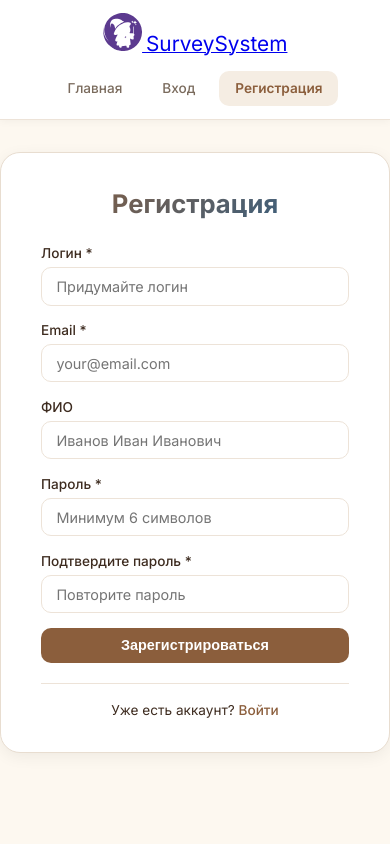
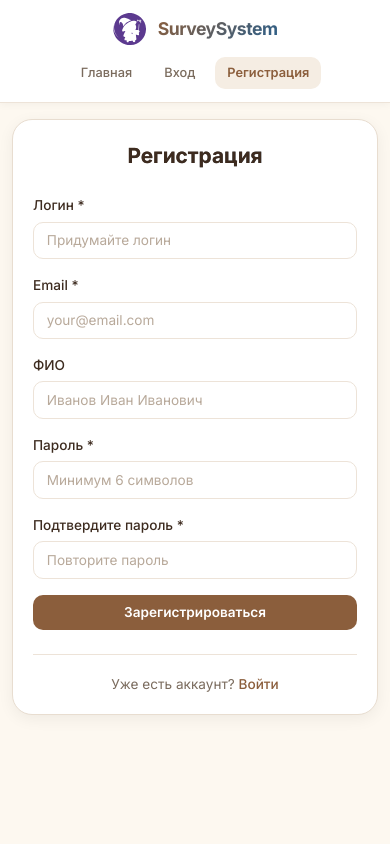
Before and after one commit to Ekaterina4567/survey-system, a Flask app: page /register_page in a window 390 px wide. Run offline with Flask 3, Linux system fonts and the light colour scheme; some libraries are stand-ins or nearby versions.

Commit message:
Update register.html

```diff
--- a/templates/register.html
+++ b/templates/register.html
@@ -7,76 +7,284 @@
     <link rel="stylesheet" href="/static/style.css">
     <link href="https://fonts.googleapis.com/css2?family=Inter:wght@400;500;600;700;800&display=swap" rel="stylesheet">
     <style>
+        /* Общие стили как на главной */
+        * {
+            margin: 0;
+            padding: 0;
+            box-sizing: border-box;
+        }
+
+        body {
+            font-family: 'Inter', -apple-system, BlinkMacSystemFont, 'Segoe UI', sans-serif;
+            background: #FDF8F0;
+            color: #3D2B1F;
+            line-height: 1.5;
+            font-size: 14px;
+            min-height: 100vh;
+        }
+
+        /* Навигация как на главной */
+        .navbar {
+            display: flex;
+            justify-content: space-between;
+            align-items: center;
+            background: #FFFFFF;
+            padding: 0.8rem 2.5rem;
+            border-bottom: 1px solid #EDE3D8;
+            position: sticky;
+            top: 0;
+            z-index: 100;
+            box-shadow: 0 2px 8px rgba(0,0,0,0.04);
+        }
+
+        .logo-link {
+            display: flex;
+            align-items: center;
+            gap: 12px;
+            text-decoration: none;
+            transition: opacity 0.2s ease;
+        }
+
+        .logo-link:hover {
+            opacity: 0.85;
+        }
+
+        .logo-img {
+            height: 38px;
+            width: auto;
+            display: block;
+            object-fit: contain;
+        }
+
+        .logo-text {
+            font-size: 1.3rem;
+            font-weight: 700;
+            background: linear-gradient(135deg, #8B5E3C 0%, #2C5F8A 100%);
+            -webkit-background-clip: text;
+            background-clip: text;
+            color: transparent;
+            letter-spacing: -0.5px;
+        }
+
+        .nav-links {
+            display: flex;
+            gap: 1rem;
+        }
+
+        .nav-links a {
+            padding: 0.5rem 1rem;
+            text-decoration: none;
+            color: #7A6B5D;
+            font-weight: 500;
+            font-size: 0.9rem;
+            transition: all 0.2s;
+            border-radius: 10px;
+        }
+
+        .nav-links a:hover {
+            color: #8B5E3C;
+            background: #F5EDE3;
+        }
+
+        .nav-links a.active {
+            color: #8B5E3C;
+            background: #F5EDE3;
+            font-weight: 600;
+        }
+
+        /* Контейнер регистрации */
         .auth-container {
             max-width: 440px;
-            margin: 2rem auto;
-            padding: 2rem 2.5rem;
-            background: var(--bg-card);
-            border-radius: var(--radius-lg);
-            border: 1px solid var(--border-card);
-            box-shadow: var(--shadow-md);
+            margin: 2.5rem auto;
+            padding: 2.5rem;
+            background: #FFFFFF;
+            border-radius: 20px;
+            border: 1px solid #E8DDD0;
+            box-shadow: 0 4px 16px rgba(0,0,0,0.06);
         }
 
         .auth-container h1 {
             font-size: 1.6rem;
-            margin-bottom: 1.25rem;
+            font-weight: 700;
             text-align: center;
-            font-weight: 700;
+            margin-bottom: 1.5rem;
+            color: #3D2B1F;
         }
 
-        .auth-container .form-group {
-            margin-bottom: 0.9rem;
+        .auth-container h1 span {
+            background: linear-gradient(135deg, #8B5E3C 0%, #2C5F8A 100%);
+            -webkit-background-clip: text;
+            background-clip: text;
+            color: transparent;
         }
 
-        .auth-container .form-group label {
-            font-size: 0.85rem;
-            margin-bottom: 0.25rem;
-            font-weight: 500;
-            color: var(--text-primary);
+        .form-group {
+            margin-bottom: 1rem;
         }
 
-        .auth-container .form-group input {
-            padding: 0.6rem 0.9rem;
-            font-size: 0.9rem;
-            border-radius: var(--radius-sm);
+        .form-group label {
+            display: block;
+            margin-bottom: 0.4rem;
+            font-weight: 500;
+            color: #3D2B1F;
+            font-size: 0.85rem;
         }
 
-        .auth-container .btn {
-            padding: 0.6rem 1.2rem;
+        .form-group input {
+            width: 100%;
+            padding: 0.7rem 1rem;
+            border: 1px solid #EDE3D8;
+            border-radius: 10px;
             font-size: 0.9rem;
+            transition: all 0.2s;
+            font-family: inherit;
+            background: #FFFFFF;
+            color: #3D2B1F;
+        }
+
+        .form-group input:focus {
+            outline: none;
+            border-color: #8B5E3C;
+            box-shadow: 0 0 0 3px rgba(139, 94, 60, 0.1);
+        }
+
+        .form-group input::placeholder {
+            color: #B8A99A;
+        }
+
+        .btn {
+            display: inline-flex;
+            align-items: center;
+            justify-content: center;
+            gap: 0.5rem;
+            padding: 0.7rem 1.5rem;
+            border-radius: 10px;
+            font-weight: 600;
+            text-decoration: none;
+            transition: all 0.2s;
+            border: none;
+            cursor: pointer;
+            font-size: 0.9rem;
+            font-family: inherit;
+            width: 100%;
+        }
+
+        .btn-primary {
+            background: #8B5E3C;
+            color: #FFFFFF;
+        }
+
+        .btn-primary:hover {
+            background: #6B4226;
+            transform: translateY(-2px);
+            box-shadow: 0 4px 16px rgba(0,0,0,0.06);
+        }
+
+        .message {
+            padding: 0.7rem 0.9rem;
+            border-radius: 10px;
+            margin-bottom: 1rem;
+            display: none;
+            font-size: 0.85rem;
+        }
+
+        .message.success {
+            background: #E8F5E9;
+            color: #2E7D32;
+            display: block;
+            border-left: 3px solid #2E7D32;
+        }
+
+        .message.error {
+            background: #FFEBEE;
+            color: #C62828;
+            display: block;
+            border-left: 3px solid #C62828;
+        }
+
+        .message.warning {
+            background: #FFF3E0;
+            color: #F57C00;
+            display: block;
+            border-left: 3px solid #F57C00;
         }
 
         .auth-footer {
-            margin-top: 1.25rem;
-            padding-top: 1rem;
+            text-align: center;
+            margin-top: 1.5rem;
+            padding-top: 1.2rem;
+            border-top: 1px solid #EDE3D8;
             font-size: 0.85rem;
+            color: #7A6B5D;
         }
 
-        .message {
-            padding: 0.6rem 0.8rem;
-            font-size: 0.85rem;
-            margin-bottom: 0.8rem;
+        .auth-footer a {
+            color: #8B5E3C;
+            text-decoration: none;
+            font-weight: 500;
         }
 
-        .navbar {
-            padding: 0.8rem 2.5rem;
+        .auth-footer a:hover {
+            text-decoration: underline;
         }
 
-        .logo-img {
-            height: 38px;
+        /* Мобильная адаптация */
+        @media (max-width: 768px) {
+            .navbar {
+                flex-direction: column;
+                padding: 0.8rem 1rem;
+                gap: 0.75rem;
+            }
+
+            .nav-links {
+                flex-wrap: wrap;
+                justify-content: center;
+                gap: 0.5rem;
+            }
+
+            .nav-links a {
+                padding: 0.4rem 0.75rem;
+                font-size: 0.8rem;
+            }
+
+            .auth-container {
+                margin: 1.5rem 1rem;
+                padding: 1.5rem;
+            }
+
+            .auth-container h1 {
+                font-size: 1.3rem;
+            }
+
+            .logo-img {
+                height: 32px;
+            }
+
+            .logo-text {
+                font-size: 1.1rem;
+            }
         }
 
-        .logo-text {
-            font-size: 1.3rem;
-        }
+        @media (max-width: 480px) {
+            .auth-container {
+                padding: 1.25rem;
+                margin: 1rem 0.75rem;
+            }
 
-        .nav-links a {
-            padding: 0.45rem 1rem;
-            font-size: 0.85rem;
+            .form-group input {
+                padding: 0.6rem 0.8rem;
+                font-size: 0.85rem;
+            }
+
+            .btn {
+                padding: 0.6rem 1rem;
+                font-size: 0.85rem;
+            }
         }
     </style>
 </head>
 <body>
+    <!-- НАВИГАЦИЯ КАК НА ГЛАВНОЙ -->
     <nav class="navbar">
         <a href="/" class="logo-link">
             <img src="/static/Logo.svg" alt="SurveySystem Logo" class="logo-img" onerror="this.style.display='none'">
@@ -89,6 +297,7 @@
         </div>
     </nav>
 
+    <!-- ФОРМА РЕГИСТРАЦИИ -->
     <div class="auth-container">
         <h1>Регистрация</h1>
 
@@ -120,11 +329,11 @@
 
             <div id="message" class="message"></div>
 
-            <button type="submit" class="btn btn-primary" style="width: 100%;">Зарегистрироваться</button>
+            <button type="submit" class="btn btn-primary">Зарегистрироваться</button>
         </form>
 
         <div class="auth-footer">
-            <p>Уже есть аккаунт? <a href="/login_page">Войти</a></p>
+            Уже есть аккаунт? <a href="/login_page">Войти</a>
         </div>
     </div>
 
@@ -147,6 +356,9 @@
             const fullName = document.getElementById('full-name').value.trim();
             const password = document.getElementById('password').value;
             const confirm = document.getElementById('confirm-password').value;
+
+            // Скрываем предыдущее сообщение
+            msg.style.display = 'none';
 
             if (!username || !email || !password) {
                 msg.className = 'message error';
@@ -186,7 +398,7 @@
                         full_name: fullName,
                         password: password,
                         role: 'student',
-                        redirect_url: redirectUrl  // Передаем URL для перенаправления
+                        redirect_url: redirectUrl
                     })
                 });
 
@@ -203,7 +415,6 @@
                 msg.textContent = 'Регистрация успешна! Перенаправление...';
                 msg.style.display = 'block';
 
-                // Перенаправляем на нужную страницу
                 setTimeout(() => {
                     window.location.href = registerData.redirect_url || '/';
                 }, 1000);
```
